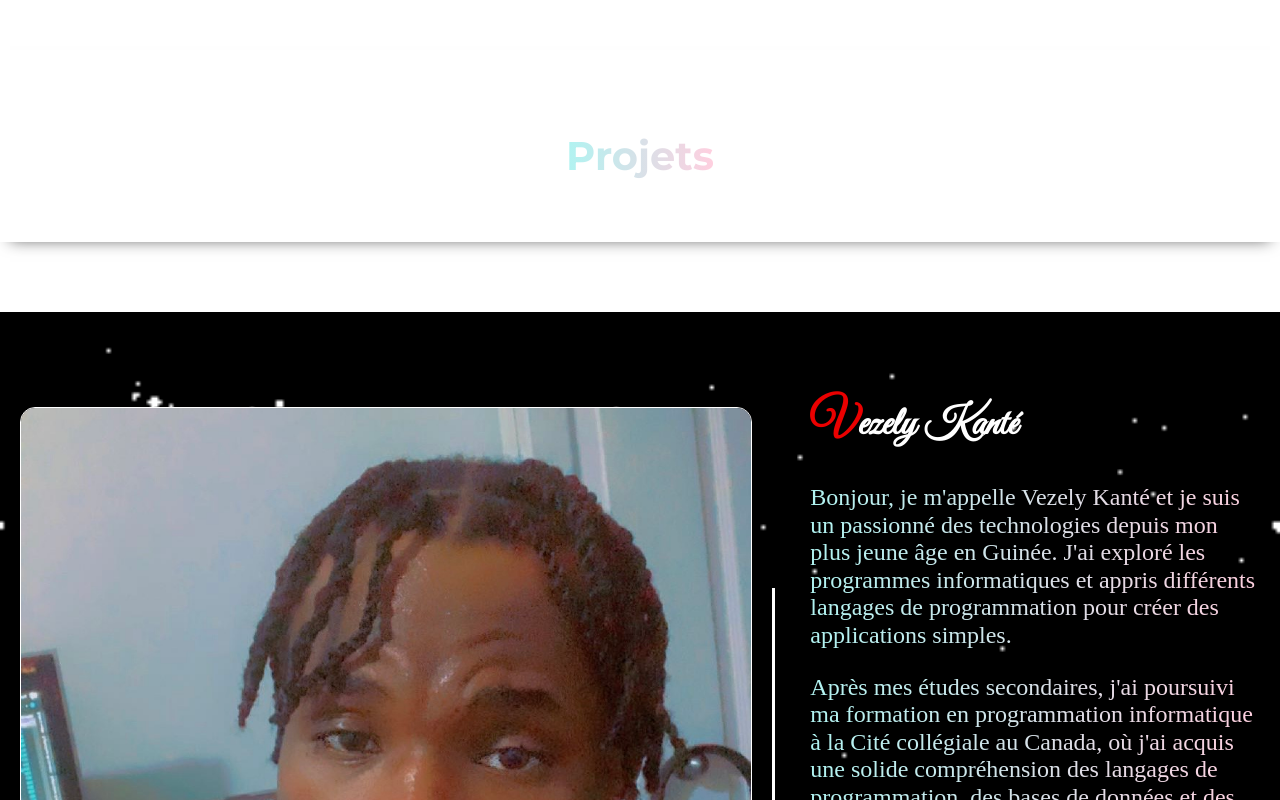
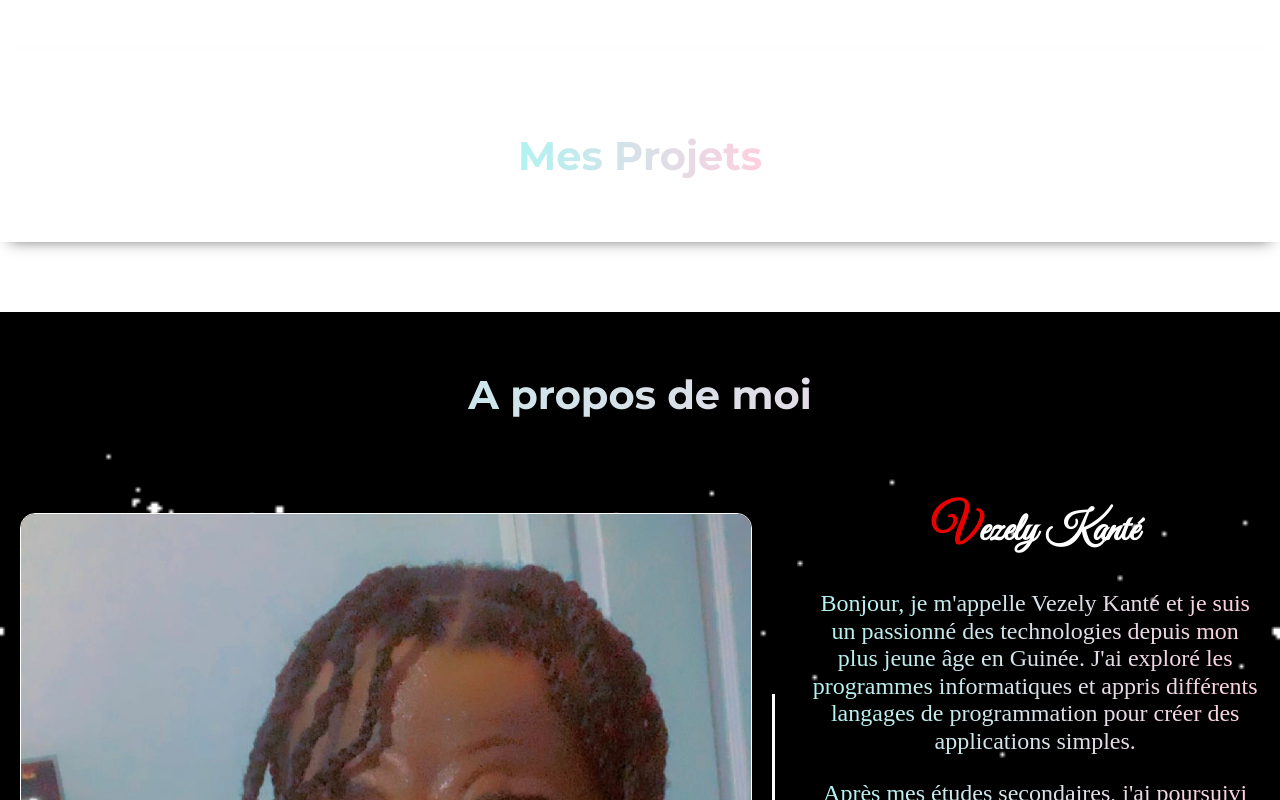
Before and after one commit to Vezely/portfolio-vezely-kante, a Next.js app: page /apropos in a window 1280 px wide. Shown: the part 620-1420 px from the top of the page. Built offline with nearby package versions, Linux system fonts and the light colour scheme; a web font is replaced by a local one.

Commit message:
Add files via upload

```diff
--- a/components/Appropos.jsx
+++ b/components/Appropos.jsx
@@ -28,6 +28,19 @@ const Appropos = () => {
 		}
 	}, [animation, inView]);
 	return (
+		<div style={{ width: '100%', textAlign: 'center', backgroundColor: 'black' }}>
+			<h2
+				style={{
+					backgroundClip: 'text',
+					WebkitBackgroundClip: 'text',
+					margin: '60px 0 0 0',
+					color: 'transparent',
+					backgroundImage: 'linear-gradient(90deg, #b0f3f1, #ffcfdf)',
+					fontSize: '2.5rem',
+					fontWeight: 'bold',
+				}}>
+				A propos de moi
+			</h2>
 			<motion.div ref={ref} initial={{ opacity: 0.95, y: -50, x: -100 }} animate={animation} className={styles.approposContainer}>
 				<div className={styles.contenantPhoto}>
 					<Image className={styles.photoMoi} width={1007} height={1119} src={logo} alt='photo de moi' />
@@ -45,8 +58,8 @@ const Appropos = () => {
 							Après mes études secondaires, j&apos;ai poursuivi ma formation en programmation informatique à la Cité collégiale au Canada, où
 							j&apos;ai acquis une solide compréhension des langages de programmation, des bases de données et des concepts clés de
 							l&apos;informatique. J&apos;ai travaillé sur plusieurs projets de programmation en classe et en dehors de l&apos;école, y compris
-						une application de gestion de tâches pour un ami entrepreneur et un site web pour une organisation à but non lucratif. Ces projets
-						m&apos;ont aidé à développer mes compétences et à les appliquer dans des contextes réels.
+							une application de gestion de tâches pour un ami entrepreneur et un site web pour une organisation à but non lucratif. Ces
+							projets m&apos;ont aidé à développer mes compétences et à les appliquer dans des contextes réels.
 						</p>
 						<p className={styles.paragraph}>
 							Je suis maintenant prêt à commencer ma carrière de développeur de logiciels et à continuer à apprendre et à améliorer mes
@@ -56,6 +69,7 @@ const Appropos = () => {
 					</div>
 				</div>
 			</motion.div>
+		</div>
 	);
 };
 
--- a/components/CategorieProjets.jsx
+++ b/components/CategorieProjets.jsx
@@ -15,7 +15,7 @@ const CategorieProjets = () => {
 	return (
 		<div className={styles.contenu}>
 			<div className={styles.container}>
-				<h2 className={styles.porfolioH3}>Projets</h2>
+				<h2 className={styles.porfolioH3}>Mes Projets</h2>
 				<ul className={styles.categorie}>
 					<li className={styles.buttonContenant}>
 						<button
--- a/components/HeadProjets.jsx
+++ b/components/HeadProjets.jsx
@@ -4,7 +4,7 @@ const HeadProjets = () => {
 	return (
 		<div className={styles.contenu}>
 			<div className={styles.container}>
-				<h2>Projets</h2>
+				<h2>Mes Projets</h2>
 			</div>
 		</div>
 	);
```
Also changed, not shown: components/Videos.jsx (+8 -0 lines), components/projets.js (+15 -0 lines). Lines whose indentation alone changed are shown as unchanged.
